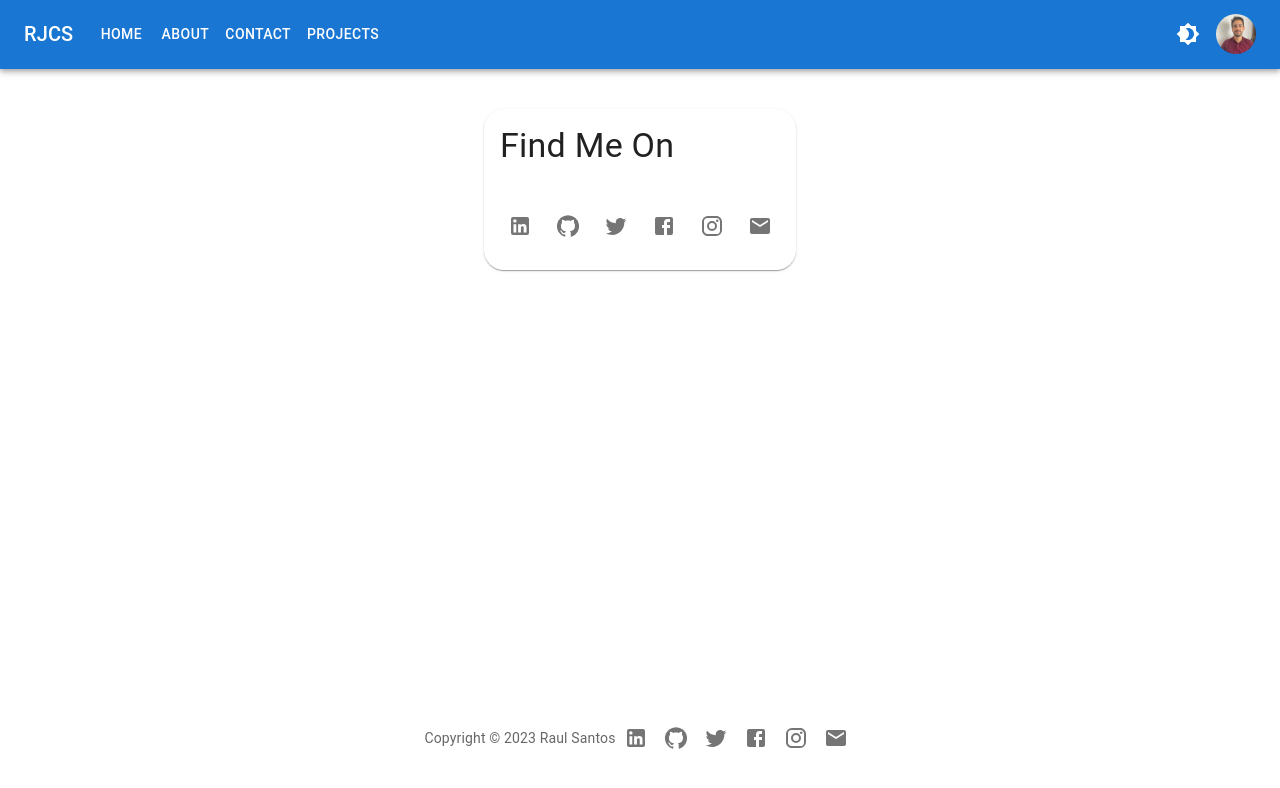
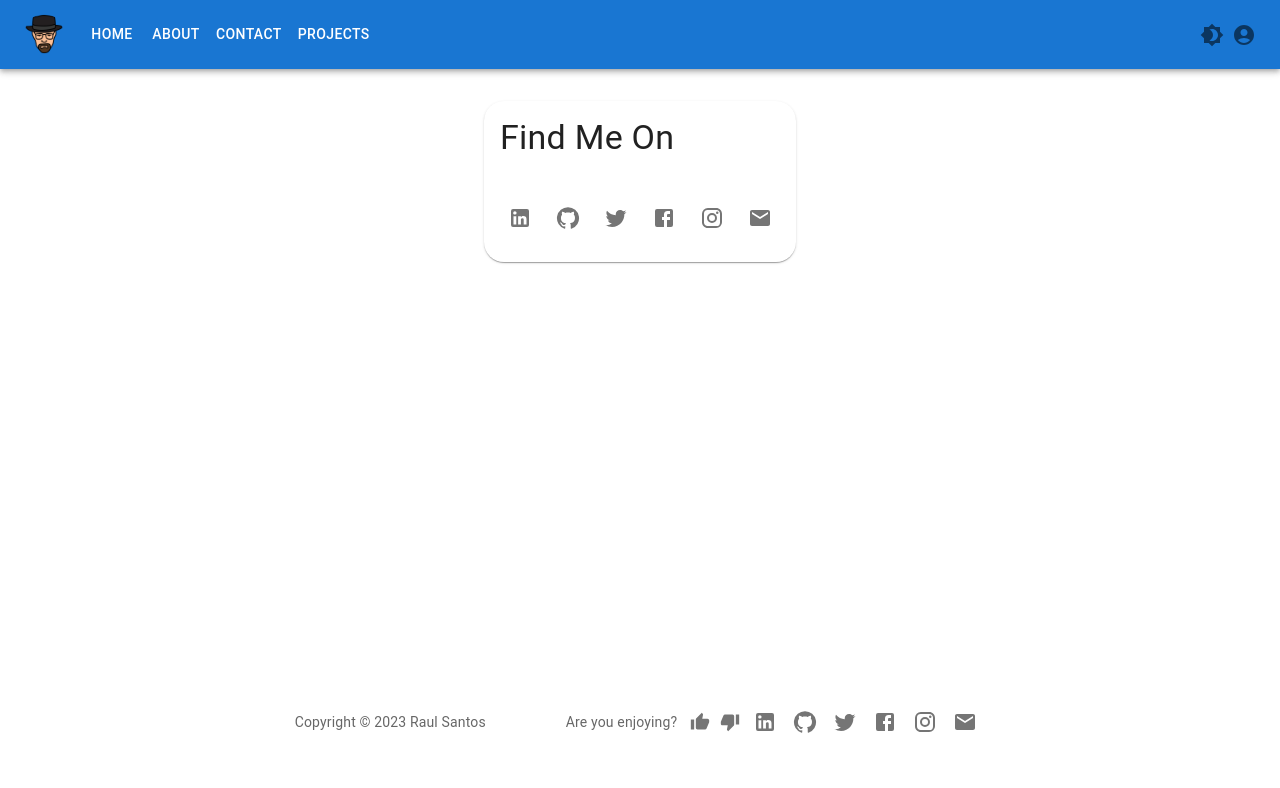
Before and after one commit to RaulJCS5/RaulJCS5.github.io, a React (Create React App) app: page /contact in a window 1280 px wide. Shown: the top 788 px of the page. Built offline with nearby package versions, Linux system fonts and the light colour scheme.

Commit message:
Commit: Add more features and logo

```diff
--- a/src/components/Contact.tsx
+++ b/src/components/Contact.tsx
@@ -70,7 +70,7 @@ export const Contact = () => {
       }}>
         <ActionAreaCard></ActionAreaCard>
       </Box>
-      <Box sx={{ height: '55vh' }}>
+      <Box sx={{ height: '50vh' }}>
         {/* Your content goes here */}
       </Box>
     </Box>
--- a/src/components/FixedBottomNavigationBar.tsx
+++ b/src/components/FixedBottomNavigationBar.tsx
@@ -9,20 +9,33 @@ import TwitterIcon from '@mui/icons-material/Twitter';
 import LinkedInIcon from '@mui/icons-material/LinkedIn';
 import GitHubIcon from '@mui/icons-material/GitHub'
 import EmailIcon from '@mui/icons-material/Email'
+import ThumbUpIcon from '@mui/icons-material/ThumbUp';
+import ThumbDownIcon from '@mui/icons-material/ThumbDown';
 
 export const handleClick = (url: string) => {
     window.location.href = url;
 };
 
 export default function FixedBottomNavigationBar() {
-
-
+    const [thumbsUp, setThumbsUp] = useState(false);
+    const [thumbsDown, setThumbsDown] = useState(false);
     return (
-        <Box>
+        <Box sx={{marginTop: 4}}>
             <BottomNavigation>
                 <Box sx={{ display: 'flex', alignItems: 'center' }}>
                     <Box>
                         <Typography variant='body2' color='text.secondary'>Copyright © 2023 Raul Santos</Typography>
+                    </Box>
+                    <Box sx={{ display: 'flex', alignItems: 'center', marginLeft: 10 }}>
+                        <Typography variant='body2' sx={{ color: 'text.secondary' }}>Are you enjoying?</Typography>
+                        <Box sx={{ marginLeft: 1 }}>
+                            <IconButton size='small' onClick={() => { setThumbsUp(!thumbsUp); setThumbsDown(false) }}>
+                                <ThumbUpIcon color={!thumbsUp ? undefined : 'success'} fontSize='small'></ThumbUpIcon>
+                            </IconButton>
+                            <IconButton size='small' onClick={() => { setThumbsDown(!thumbsDown); setThumbsUp(false) }}>
+                                <ThumbDownIcon color={!thumbsDown ? undefined : 'error'} fontSize='small'></ThumbDownIcon>
+                            </IconButton>
+                        </Box>
                     </Box>
                     <Box>
                         <IconButton onClick={() => handleClick('https://www.linkedin.com/in/rauljosecsantos/')}>
--- a/src/components/FixedNavigationBar.tsx
+++ b/src/components/FixedNavigationBar.tsx
@@ -13,7 +13,8 @@ import Button from '@mui/material/Button';
 import Tooltip from '@mui/material/Tooltip';
 import MenuItem from '@mui/material/MenuItem';
 import { Outlet, useNavigate } from 'react-router';
-import raul from './images/phpiXf3yT_c2PM.jpg'
+import AccountCircleIcon from '@mui/icons-material/AccountCircle';
+import walter from './images/icons8-walter-white-96.png'
 import { Theme } from '@mui/material';
 import Brightness4Icon from '@mui/icons-material/Brightness4';
 import Brightness7Icon from '@mui/icons-material/Brightness7';
@@ -23,18 +24,12 @@ const pages = ['Home', 'About', 'Contact', 'Projects'];
 const settings = ['Profile', 'Account'];
 
 interface Props {
-  /**
-   * Injected by the documentation to work in an iframe.
-   * You won't need it on your project.
-   */
   toggleColorMode: () => void,
   theme: Theme,
 }
 
 function FixedNavigationBar(props: Props) {
   const { toggleColorMode, theme } = props;
-  const [thumbsUp, setThumbsUp] = useState(false);
-  const [thumbsDown, setThumbsDown] = useState(false);
   const navigate = useNavigate()
   const [anchorElNav, setAnchorElNav] = useState<null | HTMLElement>(null);
   const [anchorElUser, setAnchorElUser] = useState<null | HTMLElement>(null);
@@ -61,7 +56,7 @@ function FixedNavigationBar(props: Props) {
   };
 
   return (
-    <Box sx={{ marginBottom: 5 }}>
+    <Box sx={{ marginBottom: 4 }}>
       <AppBar position="static">
         <Container maxWidth="xl">
           <Toolbar disableGutters>
@@ -74,11 +69,12 @@ function FixedNavigationBar(props: Props) {
                 fontFamily: 'monospace',
                 fontWeight: 700,
                 letterSpacing: '.3rem',
-                color: 'inherit',
                 textDecoration: 'none',
               }}
             >
-              <Typography variant="h6" sx={{ cursor: 'pointer' }} onClick={() => { navigate('/') }}>RJCS</Typography>
+              <Box sx={{ display: 'flex', alignItems: 'center' }}>
+                <Avatar alt="Walter" src={walter} sx={{ p: 0, cursor: 'pointer' }} onClick={() => { navigate('/') }} />
+              </Box>
             </Typography>
             <Box sx={{ flexGrow: 1, display: { xs: 'flex', md: 'none' } }}>
               <IconButton
@@ -87,7 +83,6 @@ function FixedNavigationBar(props: Props) {
                 aria-controls="menu-appbar"
                 aria-haspopup="true"
                 onClick={handleOpenNavMenu}
-                color="inherit"
               >
                 <MenuIcon />
               </IconButton>
@@ -118,9 +113,7 @@ function FixedNavigationBar(props: Props) {
                 ))}
               </Menu>
             </Box>
-            {/*<RocketLaunchIcon sx={{ display: { xs: 'flex', md: 'none' }, mr: 1, cursor: 'pointer' }} onClick={() => { navigate('/') }} />*/}
             <Typography
-              variant="h5"
               noWrap
               sx={{
                 mr: 2,
@@ -129,11 +122,12 @@ function FixedNavigationBar(props: Props) {
                 fontFamily: 'monospace',
                 fontWeight: 700,
                 letterSpacing: '.3rem',
-                color: 'inherit',
                 textDecoration: 'none',
               }}
             >
-              <Typography variant="h6" sx={{ cursor: 'pointer' }} onClick={() => { navigate('/') }}>RJCS</Typography>
+              <Box sx={{ display: 'flex', alignItems: 'center' }}>
+                <Avatar alt="Walter" src={walter} sx={{ p: 0, cursor: 'pointer' }} onClick={() => { navigate('/') }} />
+              </Box>
             </Typography>
             <Box sx={{ flexGrow: 1, display: { xs: 'none', md: 'flex' } }}>
               {pages.map((page) => (
@@ -147,12 +141,12 @@ function FixedNavigationBar(props: Props) {
               ))}
             </Box>
             <Box sx={{ flexGrow: 0 }}>
-              <IconButton sx={{ ml: 1, marginRight: 1 }} onClick={toggleColorMode} color="inherit">
+              <IconButton sx={{ ml: 1, marginRight: 1, p: 0 }} onClick={toggleColorMode}>
                 {theme.palette.mode === 'dark' ? <Brightness7Icon /> : <Brightness4Icon />}
               </IconButton>
               <Tooltip title="Open settings">
                 <IconButton onClick={handleOpenUserMenu} sx={{ p: 0 }}>
-                  <Avatar alt="Raul Santos" src={raul} />
+                  <AccountCircleIcon></AccountCircleIcon>
                 </IconButton>
               </Tooltip>
               <Menu
```
Also changed, not shown: src/components/images/icons8-walter-white-96.png (added).
